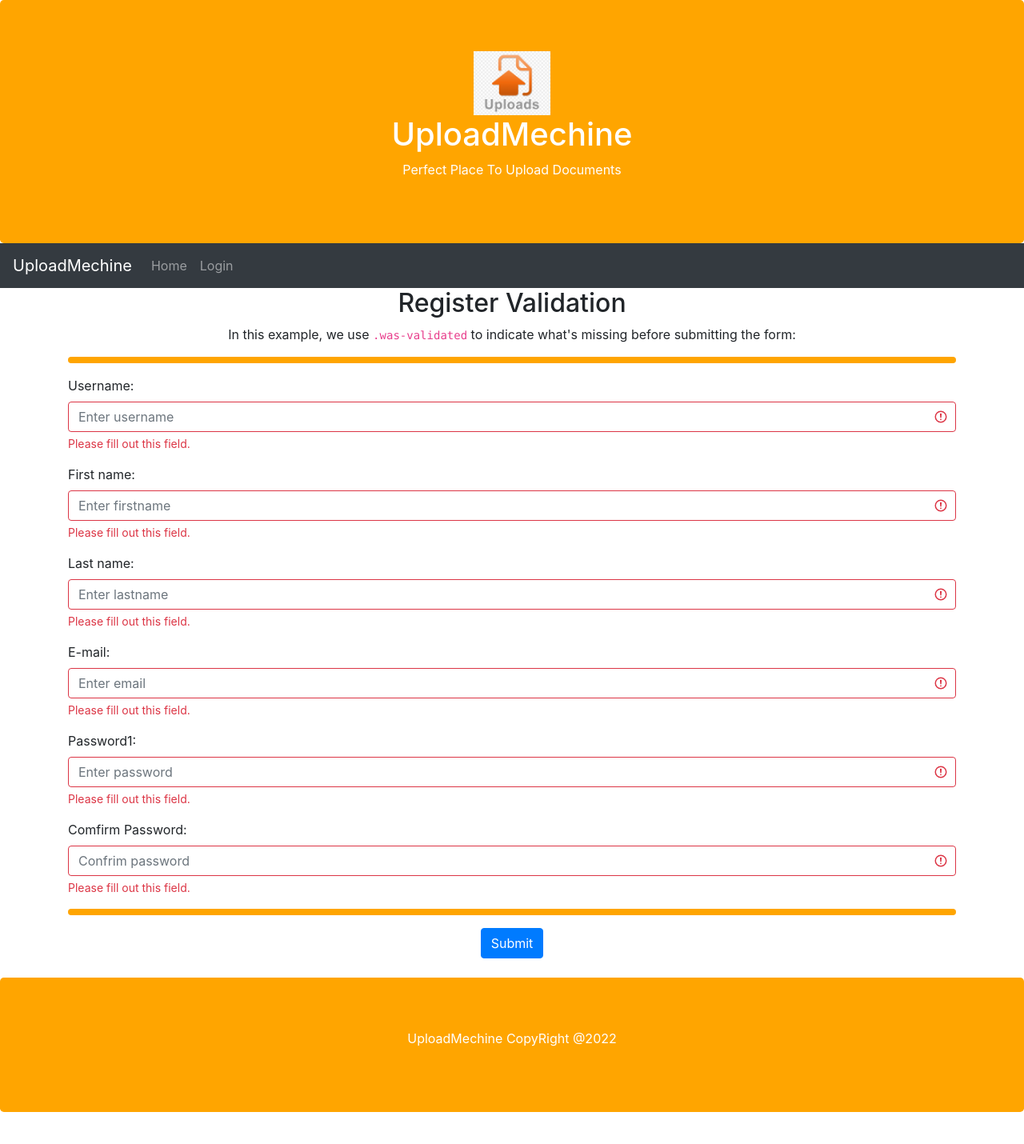
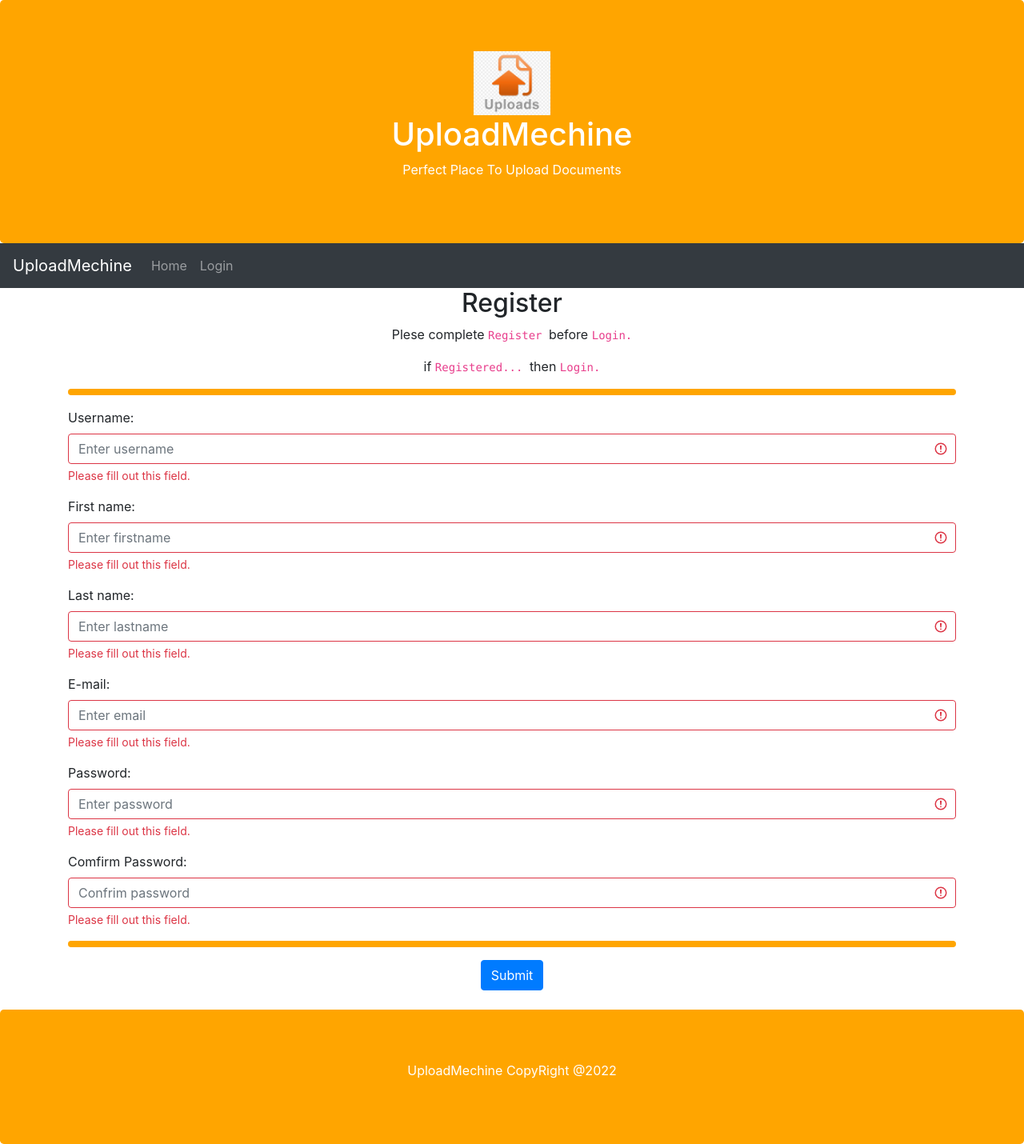
Before and after one commit to AshleyTshishonga/uploadMechineDjango, a Django app: page /signup in a window 1280 px wide. Shown: the whole page at 80% size. Before the commit the page ends 1390 px from the top, so only its background shows below. Run offline with Django 4.2, Linux system fonts and the light colour scheme; parts of the project's set-up code (start-up, migrations or seed data) failed here and were passed over.

Commit message:
furst commit

```diff
--- a/templates/signin.html
+++ b/templates/signin.html
@@ -45,8 +45,8 @@
 </nav>
 
 <div class="container">
-    <h2 style="text-align: center">Login Validation</h2>
-    <p  style="text-align: center"><code>.was-validated to indicate what's missing before submitting the form:</code> </p>
+    <h2 style="text-align: center">Login</h2>
+    <p  style="text-align: center"><code>Enter login details that you used on register form:</code> </p>
 
     <hr style="  border-top: 8px solid orange; border-radius: 5px; ">
     <form action="signin"  method = "POST" class="was-validated" >
--- a/templates/signup.html
+++ b/templates/signup.html
@@ -57,9 +57,9 @@
   </nav>
 
   <div class="container">
-      <h2 style="text-align: center">Register Validation</h2>
-      <p style="text-align: center">In this example, we use <code>.was-validated</code> to indicate what's missing before submitting the form:</p>
-
+      <h2 style="text-align: center">Register</h2>
+      <p style="text-align: center">Plese complete <code>Register </code> before <code> Login. </code></p>
+      <p style="text-align: center">if <code>Registered... </code> then <code> Login. </code></p>
 
       <hr style="  border-top: 8px solid orange; border-radius: 5px; ">
       <form action="signup"  method = "POST" class="was-validated" >
@@ -95,7 +95,7 @@
 
 
         <div class="form-group">
-          <label for="pwd">Password1:</label>
+          <label for="pwd">Password:</label>
           <input type="password" class="form-control" id="pwd" placeholder="Enter password" name="password1" required>
           <div class="valid-feedback">Valid.</div>
           <div class="invalid-feedback">Please fill out this field.</div>
```
Also changed, not shown: db.sqlite3.
